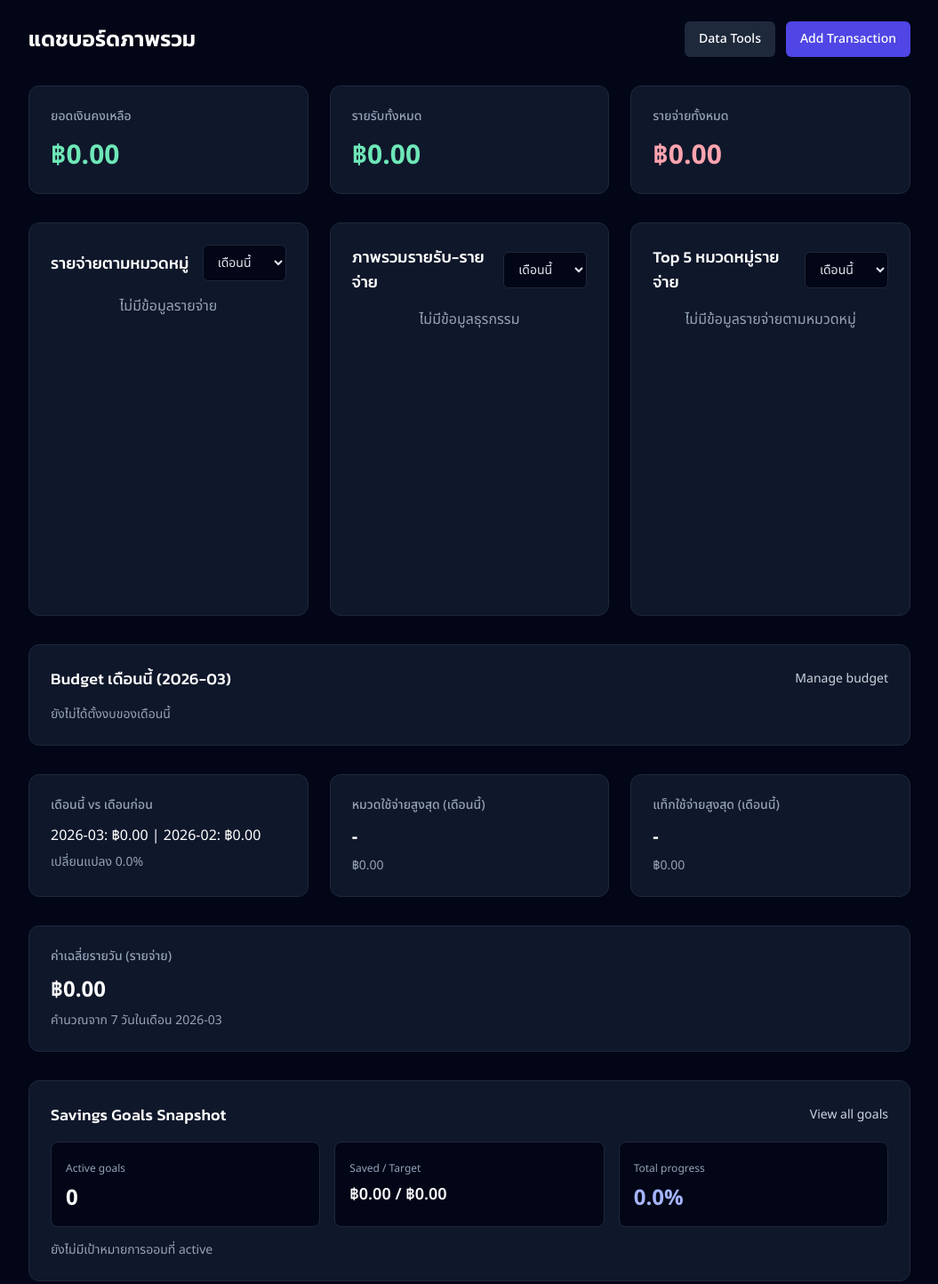
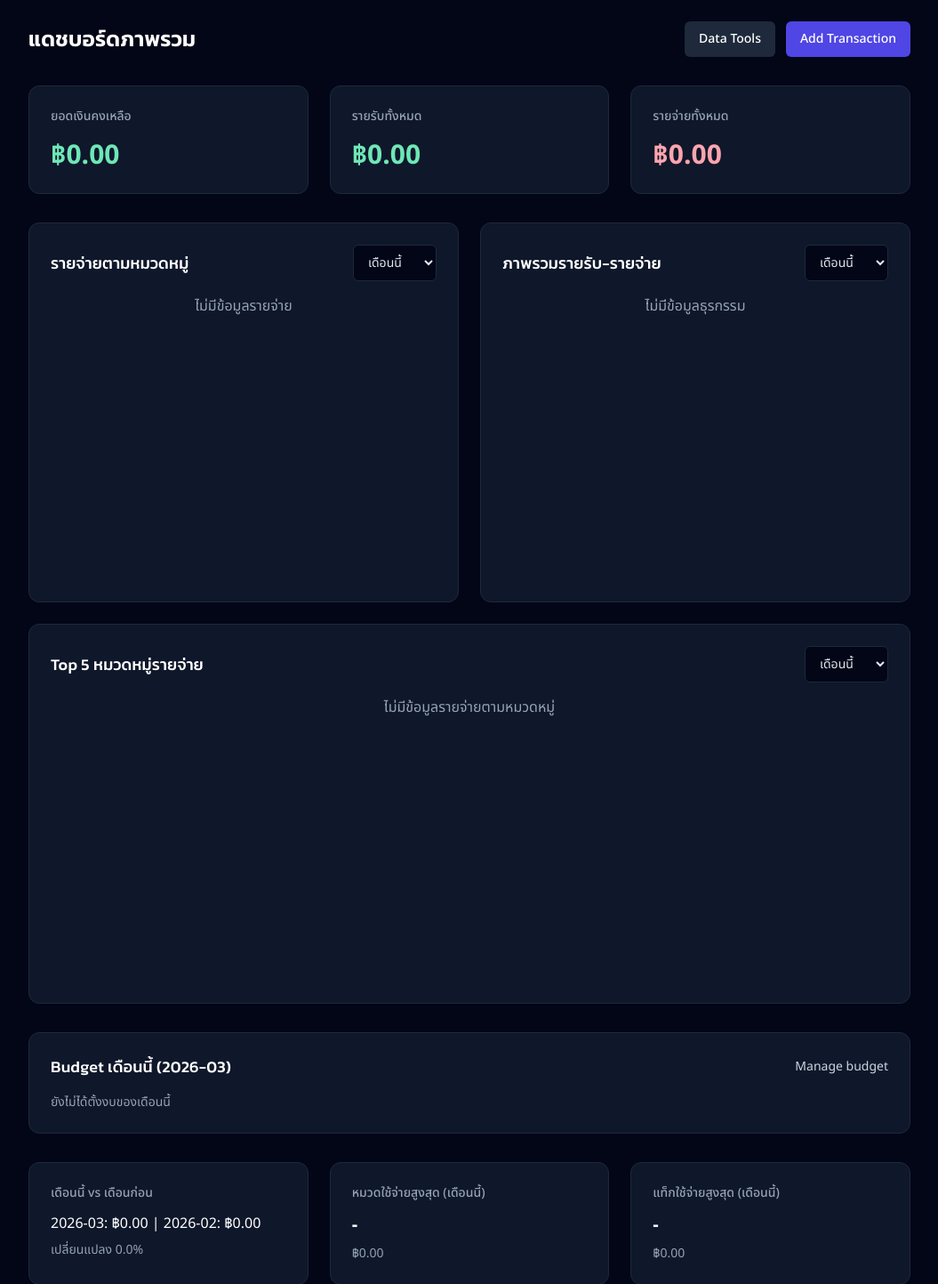
Before and after one commit to Pu2f/Finance-Tracker, a Flask app: page /transactions/ in a window 1280 px wide. Shown: the part 57-1500 px from the top of the page at 89% size, without its empty margins (112-1167 px from the left). Run offline with Flask 3, Linux system fonts and the light colour scheme; the visitor is signed in with stand-in values (Sample User, id 1); data that the repository does not hold is empty; style sheets or scripts are compiled from the project's sources.

Commit message:
Edit size graph

```diff
--- a/app/templates/transactions/index.html
+++ b/app/templates/transactions/index.html
@@ -46,7 +46,7 @@
   </div>
 </div>
 
-<div class="grid grid-cols-1 lg:grid-cols-3 gap-6 mb-8">
+<div class="grid grid-cols-1 lg:grid-cols-2 gap-6 mb-8">
   <div class="bg-slate-900 border border-slate-800 rounded-xl p-6">
     <div class="flex items-center justify-between gap-3 mb-4">
       <h2 class="text-lg font-medium text-white">รายจ่ายตามหมวดหมู่</h2>
@@ -77,7 +77,7 @@
       <canvas id="monthly-chart"></canvas>
     </div>
   </div>
-  <div class="bg-slate-900 border border-slate-800 rounded-xl p-6">
+  <div class="bg-slate-900 border border-slate-800 rounded-xl p-6 lg:col-span-2">
     <div class="flex items-center justify-between gap-3 mb-4">
       <h2 class="text-lg font-medium text-white">Top 5 หมวดหมู่รายจ่าย</h2>
       <select id="chart-range-top5" class="bg-slate-950 border border-slate-800 text-slate-200 text-sm rounded-md px-3 py-2 outline-none">
@@ -89,7 +89,7 @@
       </select>
     </div>
     <div class="h-80">
-      <canvas id="top-categories-chart"></canvas>
+      <canvas id="top-categories-chart" class="w-full h-full"></canvas>
     </div>
   </div>
 </div>
```
